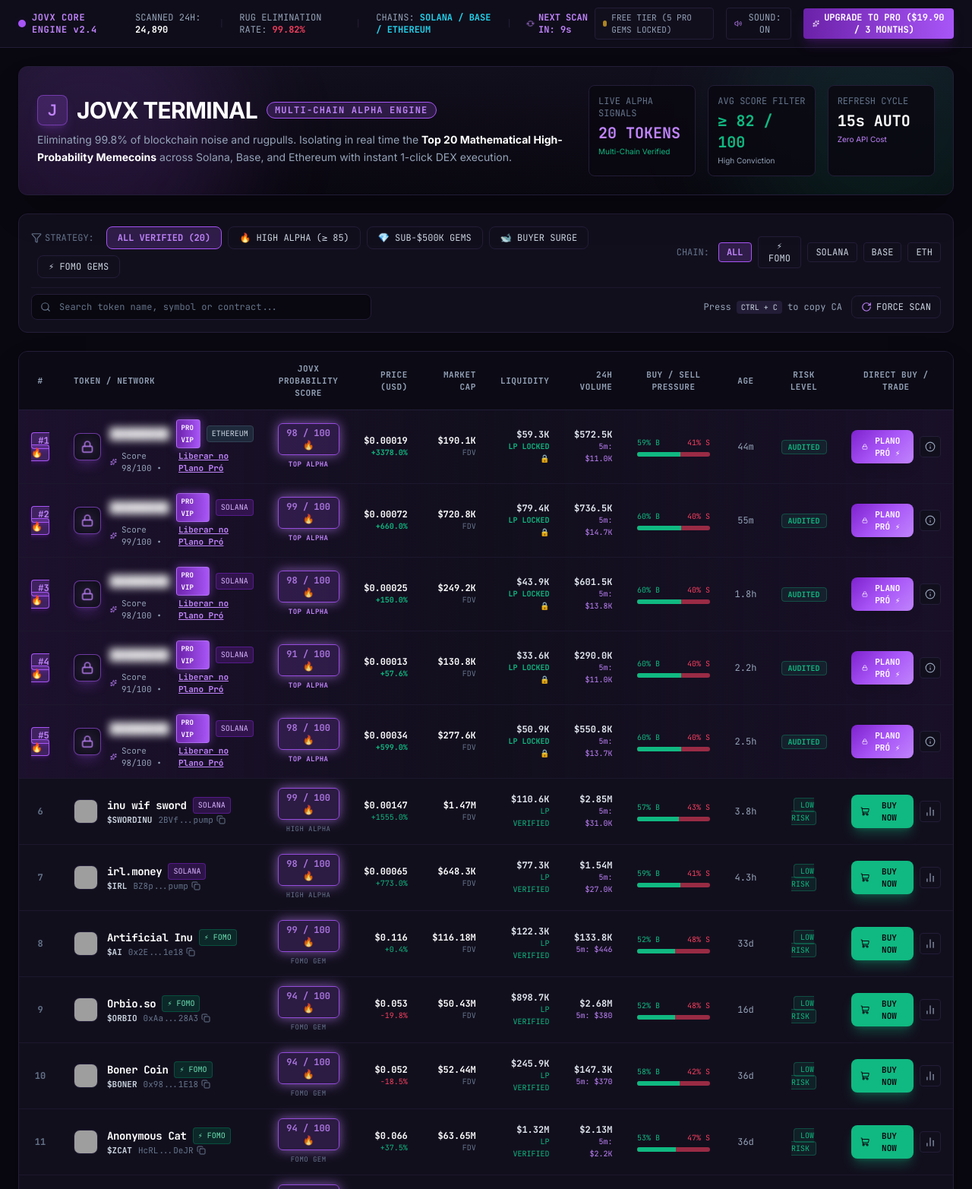
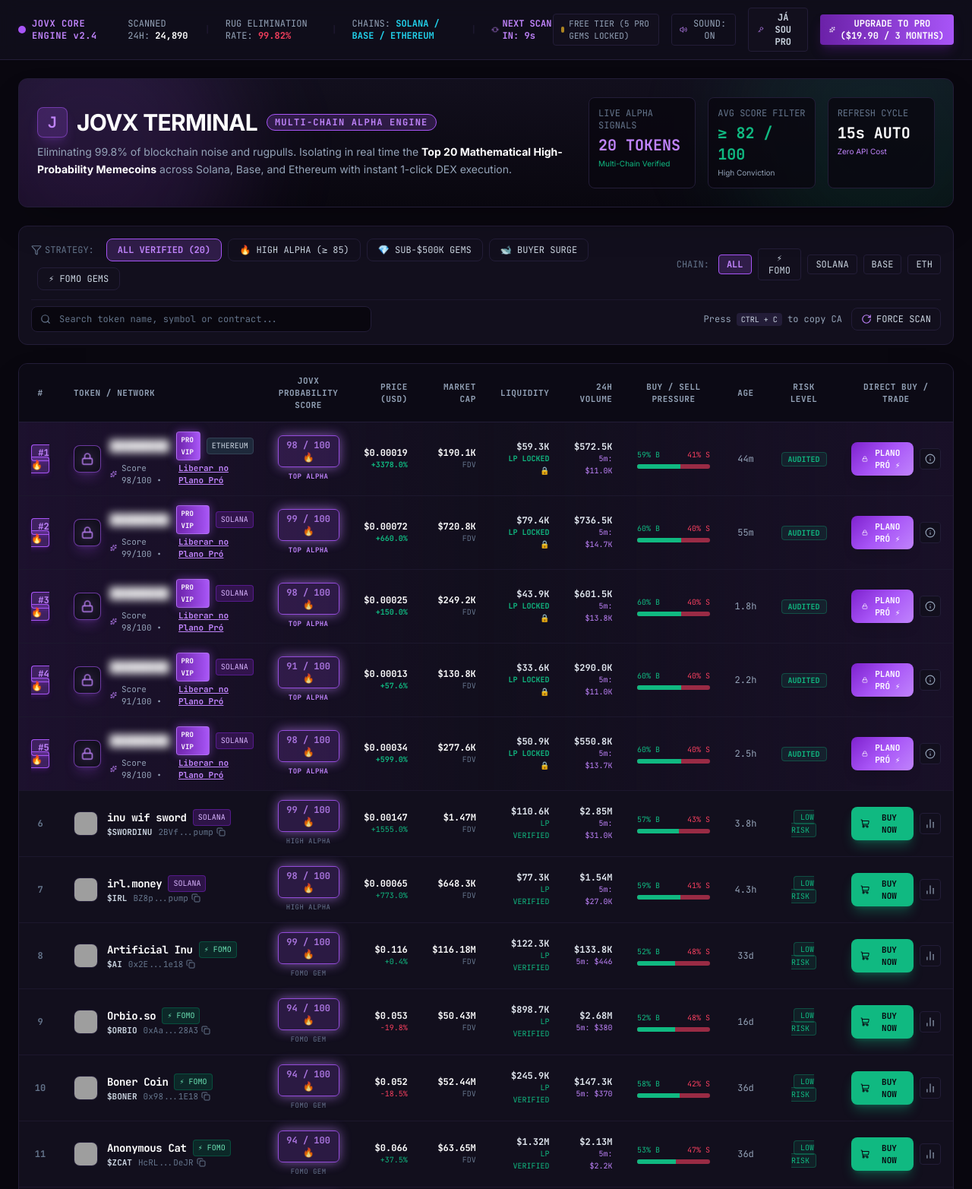
Before and after one commit to Vela-sw/jovx-terminal, a Flask app: page / in a window 1280 px wide. Shown: the top 1565 px of the page at 76% size. Run offline with Flask 3, Linux system fonts and the light colour scheme; data that the repository does not hold is empty; some libraries are stand-ins or nearby versions; grey boxes are pictures that could not be loaded.

Commit message:
feat: email authentication, 90-day expiry enforcement, VIP member registration

```diff
--- a/app.py
+++ b/app.py
@@ -82,6 +82,65 @@ def create_checkout_session():
             "note": "Stripe test link configured"
         })
 
+@app.route("/api/auth/register-success", methods=["POST"])
+def auth_register_success():
+    """Registra o e-mail do comprador com 90 dias (3 meses) de acesso PRO"""
+    data = request.get_json() or {}
+    email = data.get("email", "").strip().lower()
+    session_id = data.get("session_id", None)
+    if not email or "@" not in email:
+        return jsonify({"status": "error", "message": "Por favor, insira um e-mail válido."}), 400
+
+    import subscribers
+    ok, msg = subscribers.add_subscriber(email, days=90, stripe_session_id=session_id)
+    if ok:
+        is_active, days_left, exp_date = subscribers.verify_subscriber(email)
+        return jsonify({
+            "status": "success",
+            "message": "Assinatura ativada com sucesso!",
+            "email": email,
+            "days_left": days_left,
+            "expires_at": exp_date
+        })
+    return jsonify({"status": "error", "message": msg}), 400
+
+@app.route("/api/auth/verify-email", methods=["POST"])
+def auth_verify_email():
+    """Verifica se o e-mail possui 3 meses pagos ativos para liberar em qualquer aparelho"""
+    data = request.get_json() or {}
+    email = data.get("email", "").strip().lower()
+    if not email or "@" not in email:
+        return jsonify({"status": "error", "message": "Por favor, insira um e-mail válido."}), 400
+
+    import subscribers
+    is_active, days_left, exp_date = subscribers.verify_subscriber(email)
+    if is_active:
+        return jsonify({
+            "status": "success",
+            "email": email,
+            "days_left": days_left,
+            "expires_at": exp_date,
+            "message": f"Acesso PRO confirmado! {days_left} dias restantes (Válido até {exp_date})."
+        })
+    else:
+        return jsonify({
+            "status": "error",
+            "message": exp_date if "expirou" in str(exp_date) else "E-mail não encontrado na base de assinantes PRO. Verifique a grafia ou assine por $19,90."
+        }), 403
+
+@app.route("/api/admin/subscribers")
+def admin_subscribers():
+    """Painel simples para o dono ver todos os assinantes cadastrados"""
+    key = request.args.get("key", "")
+    if key != "jovx_admin_2026":
+        return jsonify({"status": "error", "message": "Acesso não autorizado"}), 401
+
+    import subscribers
+    return jsonify({
+        "status": "success",
+        "subscribers": subscribers.list_subscribers()
+    })
+
 @app.route("/health")
 def health():
     return jsonify({"status": "healthy", "service": "JOVX-TERMINAL"})
--- a/static/js/terminal.js
+++ b/static/js/terminal.js
@@ -25,16 +25,28 @@ function updateProUI() {
     const badge = document.getElementById('userTierBadge');
     const badgeText = document.getElementById('userTierText');
     const headerBtn = document.getElementById('headerUpgradeBtn');
+    const loginBtn = document.getElementById('loginBtn');
+    const savedEmail = localStorage.getItem('jovx_pro_email');
+    const daysLeft = localStorage.getItem('jovx_pro_days');
+
     if (isProUser) {
         if (badge) {
             badge.className = "hidden sm:flex items-center space-x-1.5 px-2.5 py-1 rounded border border-emerald-500/50 bg-emerald-500/10 text-[11px] font-mono text-alphaGreen";
         }
         if (badgeText) {
-            badgeText.textContent = "JOVX PRO ACTIVE ⚡";
+            if (savedEmail) {
+                const shortEmail = savedEmail.length > 20 ? savedEmail.slice(0, 18) + '...' : savedEmail;
+                badgeText.textContent = `PRO ATIVO: ${shortEmail} (${daysLeft || 90}d)`;
+            } else {
+                badgeText.textContent = "JOVX PRO ACTIVE ⚡";
+            }
         }
         if (headerBtn) {
             headerBtn.innerHTML = '<i data-lucide="check-circle" class="w-3.5 h-3.5 text-alphaGreen"></i><span>PRO ACTIVE</span>';
             headerBtn.className = "px-3 py-1 rounded bg-surface border border-emerald-500/40 text-alphaGreen font-semibold transition flex items-center space-x-1.5";
+        }
+        if (loginBtn) {
+            loginBtn.innerHTML = '<i data-lucide="user-check" class="w-3.5 h-3.5 text-alphaGreen"></i><span>CONTA PRO</span>';
         }
     } else {
         if (badge) {
@@ -46,6 +58,9 @@ function updateProUI() {
         if (headerBtn) {
             headerBtn.innerHTML = '<i data-lucide="sparkles" class="w-3.5 h-3.5"></i><span>UPGRADE TO PRO ($19.90 / 3 MONTHS)</span>';
             headerBtn.className = "px-3 py-1 rounded bg-gradient-to-r from-jovxDarkPurple to-jovxPurple hover:from-purple-600 hover:to-jovxNeon text-white font-semibold transition shadow-lg shadow-purple-900/40 flex items-center space-x-1.5";
+        }
+        if (loginBtn) {
+            loginBtn.innerHTML = '<i data-lucide="key" class="w-3.5 h-3.5 text-jovxNeon"></i><span>JÁ SOU PRO</span>';
         }
     }
     if (window.lucide) lucide.createIcons();
@@ -512,6 +527,153 @@ function closeProModal() {
     if (modal) modal.classList.add('hidden');
 }
 
+// Login / Restaurar Acesso Handlers
+function openLoginModal() {
+    const modal = document.getElementById('loginModal');
+    const feedback = document.getElementById('loginFeedback');
+    if (feedback) feedback.classList.add('hidden');
+    if (modal) modal.classList.remove('hidden');
+    const input = document.getElementById('loginEmailInput');
+    if (input) {
+        input.value = localStorage.getItem('jovx_pro_email') || '';
+        input.focus();
+    }
+}
+
+function closeLoginModal() {
+    const modal = document.getElementById('loginModal');
+    if (modal) modal.classList.add('hidden');
+}
+
+async function submitVerifyEmail() {
+    const input = document.getElementById('loginEmailInput');
+    const feedback = document.getElementById('loginFeedback');
+    const btn = document.getElementById('verifyEmailBtn');
+    const email = (input?.value || '').trim().toLowerCase();
+
+    if (!email || !email.includes('@')) {
+        if (feedback) {
+            feedback.textContent = 'Por favor, digite um e-mail válido.';
+            feedback.className = 'text-xs font-mono text-dangerRose mt-1 block';
+        }
+        return;
+    }
+
+    if (btn) {
+        btn.disabled = true;
+        btn.innerHTML = `<div class="w-3.5 h-3.5 border-2 border-white border-t-transparent rounded-full animate-spin"></div><span>Verificando...</span>`;
+    }
+
+    try {
+        const res = await fetch('/api/auth/verify-email', {
+            method: 'POST',
+            headers: { 'Content-Type': 'application/json' },
+            body: JSON.stringify({ email })
+        });
+        const data = await res.json();
+
+        if (data.status === 'success') {
+            localStorage.setItem('jovx_pro', 'true');
+            localStorage.setItem('jovx_pro_email', data.email);
+            localStorage.setItem('jovx_pro_days', data.days_left);
+            localStorage.setItem('jovx_pro_expires', data.expires_at);
+            isProUser = true;
+
+            closeLoginModal();
+            updateProUI();
+            renderTokens();
+            showToast(`Acesso PRO Liberado! (${data.days_left} dias restantes)`);
+        } else {
+            if (feedback) {
+                feedback.textContent = data.message || 'E-mail não encontrado ou expirado.';
+                feedback.className = 'text-xs font-mono text-dangerRose mt-1 block';
+            }
+        }
+    } catch (err) {
+        if (feedback) {
+            feedback.textContent = 'Erro ao conectar ao servidor. Tente novamente.';
+            feedback.className = 'text-xs font-mono text-dangerRose mt-1 block';
+        }
+    } finally {
+        if (btn) {
+            btn.disabled = false;
+            btn.innerHTML = `<i data-lucide="check" class="w-4 h-4"></i><span>Entrar / Liberar</span>`;
+            if (window.lucide) lucide.createIcons();
+        }
+    }
+}
+
+// Pós-Pagamento Stripe Activation Handlers
+function openActivateModal() {
+    const modal = document.getElementById('activateModal');
+    if (modal) modal.classList.remove('hidden');
+    const input = document.getElementById('activateEmailInput');
+    if (input) input.focus();
+}
+
+function closeActivateModal() {
+    const modal = document.getElementById('activateModal');
+    if (modal) modal.classList.add('hidden');
+}
+
+async function submitRegisterEmail() {
+    const input = document.getElementById('activateEmailInput');
+    const feedback = document.getElementById('activateFeedback');
+    const btn = document.getElementById('registerEmailBtn');
+    const email = (input?.value || '').trim().toLowerCase();
+
+    if (!email || !email.includes('@')) {
+        if (feedback) {
+            feedback.textContent = 'Por favor, digite seu e-mail da compra Stripe.';
+            feedback.className = 'text-xs font-mono text-dangerRose mt-1 block';
+        }
+        return;
+    }
+
+    if (btn) {
+        btn.disabled = true;
+        btn.innerHTML = `<div class="w-4 h-4 border-2 border-obsidian border-t-transparent rounded-full animate-spin"></div><span>Ativando 90 Dias...</span>`;
+    }
+
+    try {
+        const res = await fetch('/api/auth/register-success', {
+            method: 'POST',
+            headers: { 'Content-Type': 'application/json' },
+            body: JSON.stringify({ email })
+        });
+        const data = await res.json();
+
+        if (data.status === 'success') {
+            localStorage.setItem('jovx_pro', 'true');
+            localStorage.setItem('jovx_pro_email', data.email);
+            localStorage.setItem('jovx_pro_days', data.days_left);
+            localStorage.setItem('jovx_pro_expires', data.expires_at);
+            isProUser = true;
+
+            closeActivateModal();
+            updateProUI();
+            renderTokens();
+            showToast('🎉 Parabéns! Seus 3 Meses PRO foram ativados com sucesso!');
+        } else {
+            if (feedback) {
+                feedback.textContent = data.message || 'Erro ao registrar e-mail.';
+                feedback.className = 'text-xs font-mono text-dangerRose mt-1 block';
+            }
+        }
+    } catch (err) {
+        if (feedback) {
+            feedback.textContent = 'Erro ao conectar. Tente novamente.';
+            feedback.className = 'text-xs font-mono text-dangerRose mt-1 block';
+        }
+    } finally {
+        if (btn) {
+            btn.disabled = false;
+            btn.innerHTML = `<i data-lucide="sparkles" class="w-4 h-4"></i><span>Ativar Meus 90 Dias Agora</span>`;
+            if (window.lucide) lucide.createIcons();
+        }
+    }
+}
+
 const STRIPE_CHECKOUT_URL = 'https://buy.stripe.com/dRm00c3TZfCX2tTbT60co06';
 
 async function startStripeCheckout() {
@@ -527,8 +689,38 @@ async function startStripeCheckout() {
     }, 300);
 }
 
-// Inicialização automática
+// Inicialização automática com verificação de status
 document.addEventListener('DOMContentLoaded', () => {
+    // 1. Se acabou de voltar da Stripe com sucesso
+    if (urlParams.get('status') === 'success') {
+        openActivateModal();
+    } else {
+        // 2. Se já tem e-mail salvo, valida no servidor se ainda está nos 90 dias
+        const savedEmail = localStorage.getItem('jovx_pro_email');
+        if (savedEmail) {
+            fetch('/api/auth/verify-email', {
+                method: 'POST',
+                headers: { 'Content-Type': 'application/json' },
+                body: JSON.stringify({ email: savedEmail })
+            }).then(r => r.json()).then(data => {
+                if (data.status === 'success') {
+                    isProUser = true;
+                    localStorage.setItem('jovx_pro', 'true');
+                    localStorage.setItem('jovx_pro_days', data.days_left);
+                    localStorage.setItem('jovx_pro_expires', data.expires_at);
+                } else {
+                    isProUser = false;
+                    localStorage.setItem('jovx_pro', 'false');
+                    showToast('Seu período de 3 meses PRO expirou.');
+                }
+                updateProUI();
+                renderTokens();
+            }).catch(() => {
+                updateProUI();
+            });
+        }
+    }
+
     updateProUI();
     fetchTokens();
     startCountdown();
--- a/templates/index.html
+++ b/templates/index.html
@@ -72,6 +72,10 @@
             <button id="soundToggleBtn" onclick="toggleAudio()" class="px-2.5 py-1 rounded border border-surfaceBorder hover:border-jovxPurple/50 text-slate-400 hover:text-white transition flex items-center space-x-1.5">
                 <i data-lucide="volume-2" id="soundIcon" class="w-3.5 h-3.5 text-jovxNeon"></i>
                 <span id="soundLabel">SOUND: ON</span>
+            </button>
+            <button onclick="openLoginModal()" id="loginBtn" class="px-3 py-1 rounded bg-surface border border-surfaceBorder hover:border-jovxPurple text-slate-300 hover:text-white font-semibold transition flex items-center space-x-1.5" title="Já assinou? Acesse com seu e-mail em qualquer aparelho">
+                <i data-lucide="key" class="w-3.5 h-3.5 text-jovxNeon"></i>
+                <span>JÁ SOU PRO</span>
             </button>
             <button onclick="openProModal()" id="headerUpgradeBtn" class="px-3 py-1 rounded bg-gradient-to-r from-jovxDarkPurple to-jovxPurple hover:from-purple-600 hover:to-jovxNeon text-white font-semibold transition shadow-lg shadow-purple-900/40 flex items-center space-x-1.5">
                 <i data-lucide="sparkles" class="w-3.5 h-3.5"></i>
@@ -291,6 +295,66 @@
                 </div>
             </div>
         </div>
+    <!-- LOGIN / RESTAURAR ACESSO MODAL -->
+    <div id="loginModal" class="fixed inset-0 bg-black/80 backdrop-blur-sm z-50 flex items-center justify-center p-4 hidden">
+        <div class="bg-surface border border-jovxPurple/60 rounded-2xl max-w-md w-full p-6 relative shadow-2xl shadow-purple-900/50">
+            <button onclick="closeLoginModal()" class="absolute top-5 right-5 text-slate-400 hover:text-white transition">
+                <i data-lucide="x" class="w-5 h-5"></i>
+            </button>
+            <div class="space-y-4">
+                <div class="flex items-center space-x-3">
+                    <div class="w-10 h-10 rounded-xl bg-jovxPurple/20 border border-jovxPurple flex items-center justify-center">
+                        <i data-lucide="key" class="w-5 h-5 text-jovxNeon"></i>
+                    </div>
+                    <div>
+                        <h3 class="text-xl font-bold text-white">Acesso PRO (3 Meses)</h3>
+                        <p class="text-xs text-slate-400">Restaurar acesso em qualquer celular ou PC</p>
+                    </div>
+                </div>
+                <p class="text-xs text-slate-300">
+                    Digite o mesmo <strong>e-mail</strong> que você utilizou no checkout da Stripe para desbloquear o terminal.
+                </p>
+                <div class="space-y-2">
+                    <input type="email" id="loginEmailInput" placeholder="seu-email@exemplo.com" class="w-full bg-obsidian border border-surfaceBorder rounded-lg px-3.5 py-2.5 text-white placeholder-slate-500 focus:outline-none focus:border-jovxPurple font-mono text-sm">
+                    <div id="loginFeedback" class="text-xs font-mono hidden"></div>
+                </div>
+                <div class="flex items-center justify-end space-x-2 pt-2">
+                    <button onclick="closeLoginModal()" class="px-4 py-2 rounded-lg bg-surface border border-surfaceBorder text-slate-400 hover:text-white text-xs font-semibold">Cancelar</button>
+                    <button onclick="submitVerifyEmail()" id="verifyEmailBtn" class="px-5 py-2 rounded-lg bg-jovxPurple hover:bg-purple-600 text-white text-xs font-bold transition flex items-center space-x-1.5 shadow-lg shadow-purple-900/40">
+                        <i data-lucide="check" class="w-4 h-4"></i>
+                        <span>Entrar / Liberar</span>
+                    </button>
+                </div>
+            </div>
+        </div>
+    </div>
+
+    <!-- POST-PAYMENT ACTIVATION MODAL -->
+    <div id="activateModal" class="fixed inset-0 bg-black/85 backdrop-blur-md z-50 flex items-center justify-center p-4 hidden">
+        <div class="bg-surface border border-emerald-500/60 rounded-2xl max-w-md w-full p-6 relative shadow-2xl shadow-emerald-900/50">
+            <div class="space-y-4">
+                <div class="flex items-center space-x-3">
+                    <div class="w-12 h-12 rounded-xl bg-emerald-500/20 border border-emerald-500 flex items-center justify-center">
+                        <i data-lucide="check-circle" class="w-6 h-6 text-alphaGreen"></i>
+                    </div>
+                    <div>
+                        <h3 class="text-xl font-black text-white">🎉 Pagamento Confirmado!</h3>
+                        <p class="text-xs text-alphaGreen font-mono font-semibold">JOVX PRO — 3 Meses Ativo</p>
+                    </div>
+                </div>
+                <p class="text-xs text-slate-300">
+                    Para garantir que seu acesso dure <strong>90 dias</strong> e você possa usá-lo também no celular ou outro computador, confirme seu <strong>e-mail</strong> abaixo:
+                </p>
+                <div class="space-y-2">
+                    <input type="email" id="activateEmailInput" placeholder="seu-email-da-stripe@exemplo.com" class="w-full bg-obsidian border border-surfaceBorder rounded-lg px-3.5 py-2.5 text-white placeholder-slate-500 focus:outline-none focus:border-alphaGreen font-mono text-sm">
+                    <div id="activateFeedback" class="text-xs font-mono hidden"></div>
+                </div>
+                <button onclick="submitRegisterEmail()" id="registerEmailBtn" class="w-full py-3 rounded-xl bg-gradient-to-r from-emerald-600 to-alphaGreen text-obsidian font-black text-sm transition flex items-center justify-center space-x-2 shadow-lg shadow-emerald-900/40">
+                    <i data-lucide="sparkles" class="w-4 h-4"></i>
+                    <span>Ativar Meus 90 Dias Agora</span>
+                </button>
+            </div>
+        </div>
     </div>
 
     <!-- TOAST NOTIFICATION -->
```
Also changed, not shown: subscribers.py (added, +91 -0 lines), jovx_subscribers.db (added).
